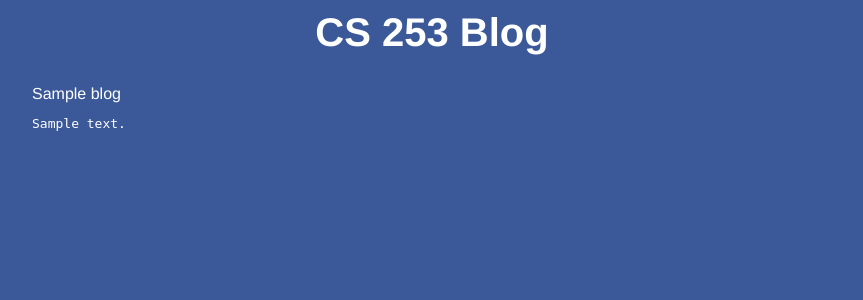
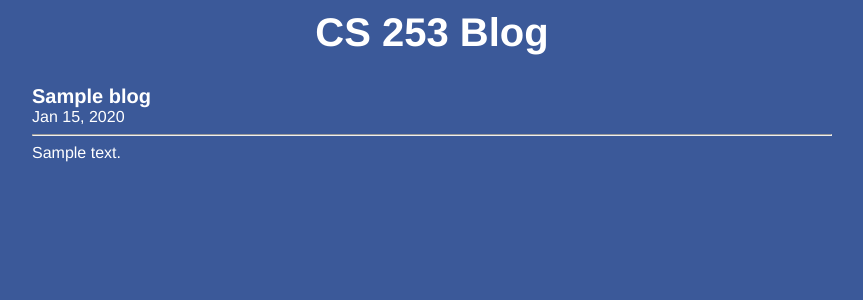
Before and after one commit to vjdhama/dhamajinja, a Python web app: template templates/blogs.html in a window 1280 px wide. Shown: the top 300 px of the page, without its empty margins (208-1071 px from the left). Run offline with Jinja, Linux system fonts and the light colour scheme; the template is opened without the code that fills it: most values are stand-ins (such as "Sample title", 1, 10 or a date in 2020).

Commit message:
Blog support with permalink added

```diff
--- a/templates/blogs.html
+++ b/templates/blogs.html
@@ -21,15 +21,41 @@
             margin-bottom: 30px;
             text-decoration: none;
         }
+    .blog{
+        margin : 0 auto;
+        width : 800px;
+        margin-bottom : 30px;
+    }
+    .blog-heading{
+        display: block;
+    }
+    .blog-title{
+        font-weight : bold;;
+        font-size : 20px;
+        width : 50%;
+    }
+    .blog-date{
+        width : 50%;
+    }
     </style>
     <body>
         <a href="/blog" class = "main-title">
             CS 253 Blog
         </a>
         {% for blog in blogs %}
-            <div class = "blog">
-                <div class = "blog-subject">{{blog.subject}}</div>
-                <pre class = "blog-content">{{blog.content}}</pre>
+            <div class="blog">
+                <div class="blog-heading">
+                    <div class="blog-title">
+                        {{ blog.subject }}
+                    </div>
+                    <div class="blog-date">
+                        {{ blog.created.strftime("%b %d, %Y")}}
+                    </div>
+                </div>
+                <hr>
+                <div class="blog-content">
+                    {{ blog.content }}
+                </div>
             </div>
         {% endfor %}
     </body>
--- a/templates/rot_form.html
+++ b/templates/rot_form.html
@@ -127,14 +127,8 @@ input {
     <textarea id = "text" name = "t" rows = 5 cols = 50 autofocus placeholder = " Enter Cipher to Decode">{{ data }}</textarea>
     <br>
     <input class="white" type = "submit" value = "Decode">
-    <!--<a class="white">Decode</a>-->
     </input>
 </form>
-<div class="fb-follow" data-href="https://www.facebook.com/dhamavijays" data-show-faces="true" data-font="lucida grande" data-width="450"></div>
-<a href="https://twitter.com/twitterapi" class="twitter-follow-button" data-show-count="false" data-lang="en">Follow @twitterapi</a>
-<!-- Facebook Badge START
-<a href="http://www.facebook.com/dhamavijays" target="_TOP" style="font-family: &quot;lucida grande&quot;,tahoma,verdana,arial,sans-serif; font-size: 11px; font-variant: normal; font-style: normal; font-weight: normal; color: #3B5998; text-decoration: none;" title="Vijay Dhama">Vijay Dhama</a><br/><a href="http://www.facebook.com/dhamavijays" target="_TOP" title="Vijay Dhama"><img src="http://badge.facebook.com/badge/1001303112.2637.1047862973.png" style="border: 0px;" /></a><br/><a href="http://www.facebook.com/badges/" target="_TOP" style="font-family: &quot;lucida grande&quot;,tahoma,verdana,arial,sans-serif; font-size: 11px; font-variant: normal; font-style: normal; font-weight: normal; color: #3B5998; text-decoration: none;" title="Make your own badge!">Create Your Badge</a>
-<!-- Facebook Badge END -->
 </div>
 </body>
 </html>
```
Also changed, not shown: main.py (+22 -4 lines), templates/newpost.html (+15 -4 lines), templates/permalink.html (added, +13 -0 lines), 1 other file.
